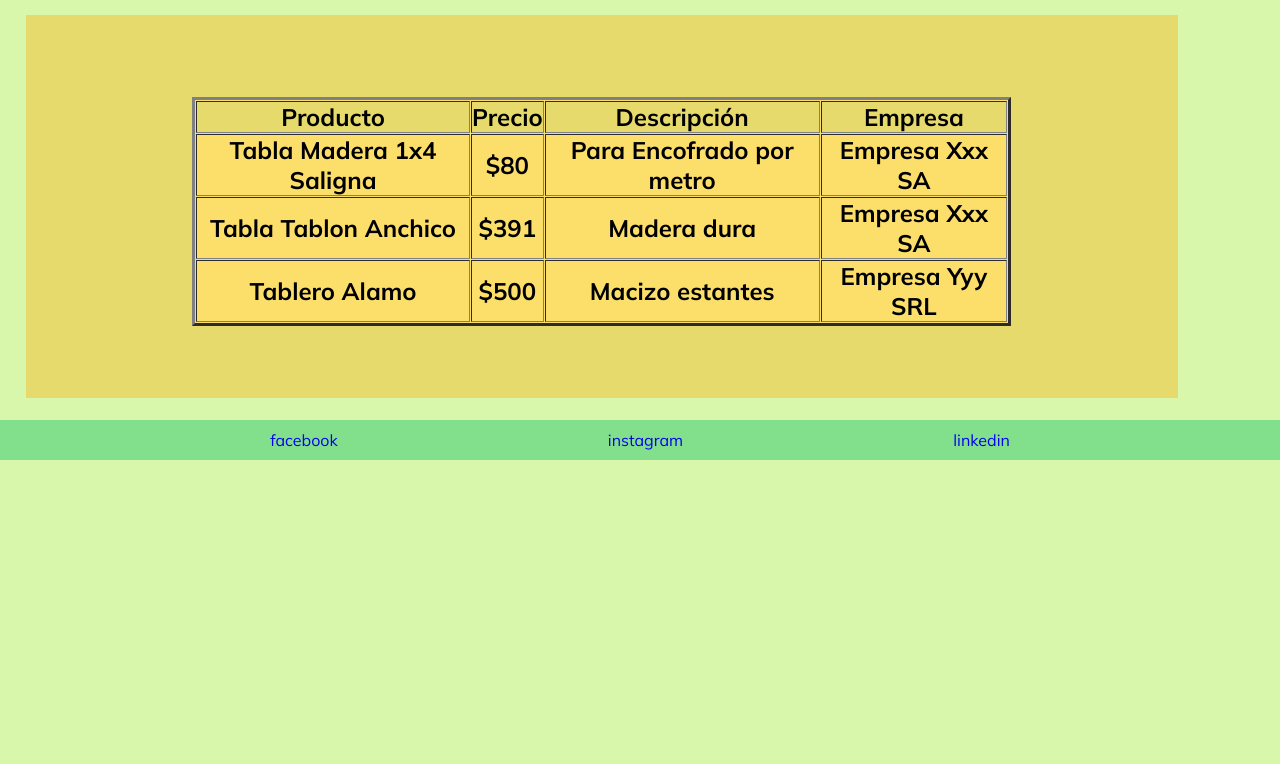
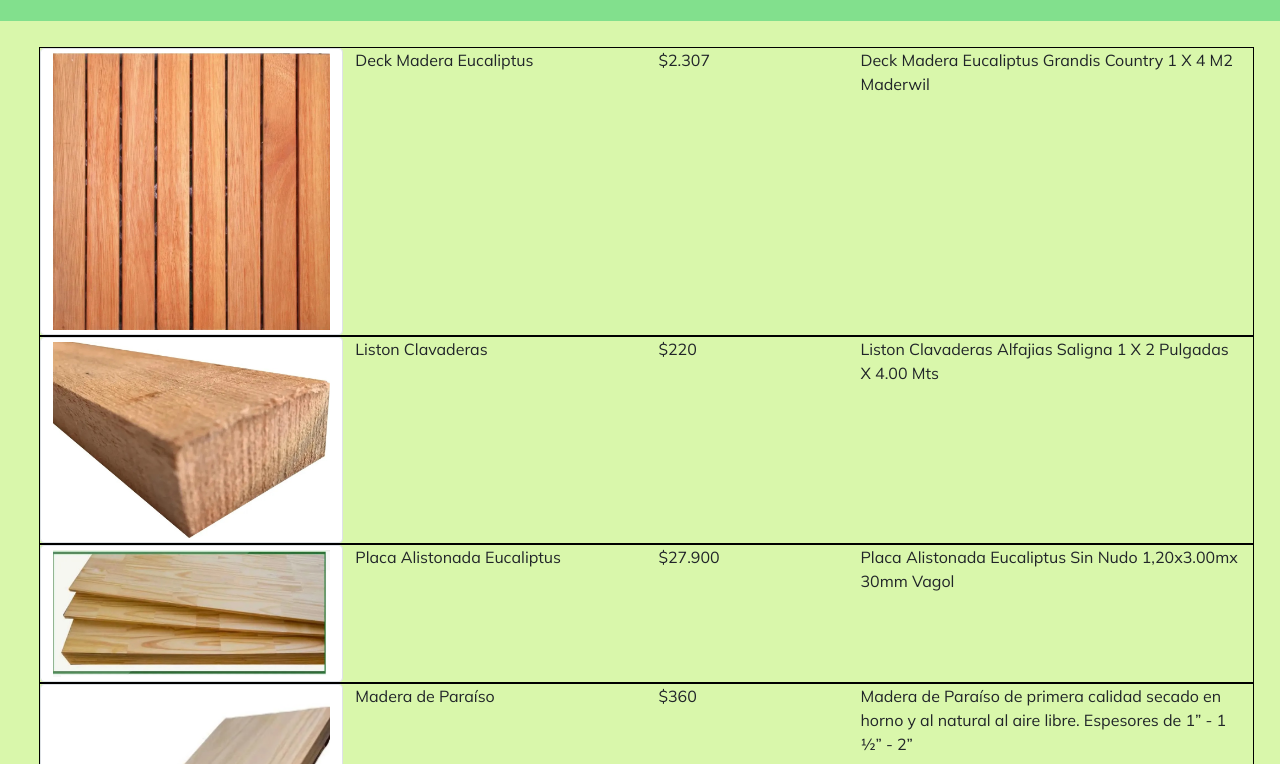
Before and after one commit to FerAiras/maderasArias, a plain HTML site: page paginas/productos.html in a window 1280 px wide. Shown: the part 91-855 px from the top of the page. Before the commit the page ends 800 px from the top, so only its background shows below. Drawn offline with nearby package versions, Linux system fonts and the light colour scheme.

Commit message:
Agregando bootstrap a inicio y a productos

```diff
--- a/paginas/productos.html
+++ b/paginas/productos.html
@@ -1,18 +1,23 @@
 <!DOCTYPE html>
 <html lang="es">
+
 <head>
     <meta charset="UTF-8">
     <meta http-equiv="X-UA-Compatible" content="IE=edge">
     <meta name="viewport" content="width=device-width, initial-scale=1.0">
+    <link href="https://cdn.jsdelivr.net/npm/bootstrap@5.1.3/dist/css/bootstrap.min.css" rel="stylesheet"
+        integrity="sha384-1BmE4kWBq78iYhFldvKuhfTAU6auU8tT94WrHftjDbrCEXSU1oBoqyl2QvZ6jIW3" crossorigin="anonymous">
     <link rel="stylesheet" href="../style.css">
     <link rel="preconnect" href="https://fonts.googleapis.com">
     <link rel="preconnect" href="https://fonts.gstatic.com" crossorigin>
     <link href="https://fonts.googleapis.com/css2?family=Mulish:wght@200;400;700&display=swap" rel="stylesheet">
     <title>Maderas Misioneras</title>
 </head>
+
 <body class="bodyProductos">
     <header class="pageTopProductos">
         <h1> Productos </h1>
+
         <nav>
             <ul>
                 <li><a href="../index.html">Inicio</a></li>
@@ -24,40 +29,50 @@
         </nav>
 
     </header>
-    <main class="cuerpoProductos">
-        <table class="tablaProductos" border="3" cellppading="4" cellspacing="1">
-            <tr class="encabezados">
-                <th>Producto</th>
-                <th>Precio</th>
-                <th>Descripción</th>
-                <th>Empresa</th>
-            </tr>
-            <tr>
-                <th>Tabla Madera 1x4 Saligna</th>
-                <th>$80</th>
-                <th>Para Encofrado por metro</th>
-                <th>Empresa Xxx SA</th>
-            </tr>
-            <tr>
-                <th>Tabla Tablon Anchico</th>
-                <th>$391</th>
-                <th>Madera dura</th>
-                <th>Empresa Xxx SA</th>
-            </tr>
-            <tr>
-                <th>Tablero Alamo</th>
-                <th>$500</th>
-                <th>Macizo estantes</th>
-                <th>Empresa Yyy SRL</th>
-            </tr>
-        </table>
+
+    <main class="conteiner grillaProducto">
+
+        <div class="row filaTabla">
+            <img class="col-md-3 col-sm-2 img-thumbnail" src="../imagenes/DeckEucaliptus.jpg" alt="Deck Ecualiptus">
+            <p class="col-md-3 col-sm-2">Deck Madera Eucaliptus</p>
+            <p class="col-md-2 col-sm-1">$2.307</p>
+            <p class="col-md-4 col-sm-9">Deck Madera Eucaliptus Grandis Country 1 X 4 M2 Maderwil</p>
+        </div>
+        <div class="row filaTabla">
+            <img class="col-md-3 col-sm-2 img-thumbnail" src="../imagenes/ListonClavador.jpg" alt="Clavador">
+            <p class="col-md-3 col-sm-2" >Liston Clavaderas</p>
+            <p class="col-md-2 col-sm-1" >$220</p>
+            <p class="col-md-4 col-sm-9">Liston Clavaderas Alfajias Saligna 1 X 2 Pulgadas X 4.00 Mts</p>
+        </div>
+        <div class="row filaTabla">
+            <img class="col-md-3 col-sm-2 img-thumbnail" src="../imagenes/TableroEucaliptus.jpg" alt="Tablero Ecualiptus">
+            <p class="col-md-3 col-sm-2">Placa Alistonada Eucaliptus </p>
+            <p class="col-md-2 col-sm-1">$27.900</p>
+            <p class="col-md-4 col-sm-9">Placa Alistonada Eucaliptus Sin Nudo 1,20x3.00mx 30mm Vagol</p>
+        </div>
+        <div class="row filaTabla">
+            <img class="col-md-3 col-sm-2 img-thumbnail" src="../imagenes/TabloneParaiso.jpg" alt="Tablero Paraiso">
+            <p class="col-md-3 col-sm-2" >Madera de Paraíso </p>
+            <p class="col-md-2 col-sm-1">$360</p>
+            <p class="col-md-4 col-sm-9">Madera de Paraíso de primera calidad secado en horno y al natural al aire libre. Espesores de 1” - 1 ½” -
+                2”</p>
+        </div>
+
     </main>
     <footer class="pageBottonProductos">
         <ul>
             <li> <a href="https://www.facebook.com" target="_blank"> facebook</a> </li>
-            <li> <a href="https://www.instagram.com" target="_blank" > instagram</a> </li>
+            <li> <a href="https://www.instagram.com" target="_blank"> instagram</a> </li>
             <li> <a href="https://www.linkedin.com" target="_blank"> linkedin</a> </li>
         </ul>
     </footer>
+    <script src="https://cdn.jsdelivr.net/npm/@popperjs/core@2.10.2/dist/umd/popper.min.js"
+        integrity="sha384-7+zCNj/IqJ95wo16oMtfsKbZ9ccEh31eOz1HGyDuCQ6wgnyJNSYdrPa03rtR1zdB"
+        crossorigin="anonymous"></script>
+    <script src="https://cdn.jsdelivr.net/npm/bootstrap@5.1.3/dist/js/bootstrap.min.js"
+        integrity="sha384-QJHtvGhmr9XOIpI6YVutG+2QOK9T+ZnN4kzFN1RtK3zEFEIsxhlmWl5/YESvpZ13"
+        crossorigin="anonymous"></script>
+
 </body>
+
 </html>
--- a/style.css
+++ b/style.css
@@ -16,11 +16,11 @@
     ;
 }
 .pageTopInicio{
-    /* background-color: #82E08D; */
-    background-image: linear-gradient(#82E08D,#D9F7AB );
-    color: black;
+    background-color: #82E08D;
+
+/*     color: black;
     text-align: center;
-    grid-area: cabecera;
+    grid-area: cabecera; */
 }
 .cuerpoInicio{
     height: 500px;
@@ -162,37 +162,14 @@
     grid-area: cabeceraProductos;
 
 }
-.cuerpoProductos{
-    height: 80%;
-    width: 80%;
-    background-color: #E6DA6D;
-    padding: 5%;
-    margin-top: 10%;
-    margin-left: 2%;
-    grid-area: cuerpoProductos;
-    display: flex;
-    flex-direction: column;
-    justify-content:center;
-    align-items:center;
-}
+
 .pageBottonProductos{
     background-color: #82E08D;
     color: white;
     margin-top: 10%;
     grid-area: pieProductos;
 }
-.tablaProductos{
-    height: 70%;
-    width: 80%;
-    background-color: #FCDF6A;
-    font-size: 14px;
-    margin-top: 5%;
 
-}
-.encabezados{
-    background-color:#E6DA6D;
-    font-weight: 600;
-}
 
 /* css quienes */
 .bodyQuienes {
@@ -259,7 +236,8 @@
      height: 40%;
      width: 60%;
  }
-ul {
+
+ ul {
     display: flex;
     width: 100%;
     justify-content: space-evenly;
@@ -271,9 +249,14 @@
 a {
     text-decoration: none;
 }
-.titulo{
-    transform:rotatex(180deg);
+.grillaProducto{
+
+    margin: 2% 3% 2% 4%;
 }
+.filaTabla{
+    border:solid 1px black;
+}
+
 @media only screen and (min-width: 780px){
     .cuerpoInicio{
         height: 80%;
@@ -283,16 +266,16 @@
         align-items:center;
     }
     .parrafoInicio{
-        height: 50%;
+        height: 70%;
         width: 40%;
     }
     .imagenTronco {
         height: 95%;
         width: 40%;
     }
-    .pageTopInicio{
+/*     .pageTopInicio{
         margin-top: 0;
-    }
+    } */
     .pageBottonInicio{
             margin-top: 7%;
         }
@@ -338,15 +321,8 @@
     .pageBottonOrganismos{
         margin-top: 5%;
     }
-    .cuerpoProductos{
-        height: 65%;
-        width: 80%;
-        margin-top: 2%;
-    }
-    .tablaProductos{
-        margin-top: 1%;
-        font-size: 24px;
-    }
+
+
     .pageBottonProductos{
         margin-top: 3%;
     }
```
Also changed, not shown: index.html (+41 -12 lines), imagenes/DeckEucaliptus.jpg (added), imagenes/ListonClavador.jpg (added), imagenes/TableroEucaliptus.jpg (added), imagenes/TabloneParaiso.jpg (added).
